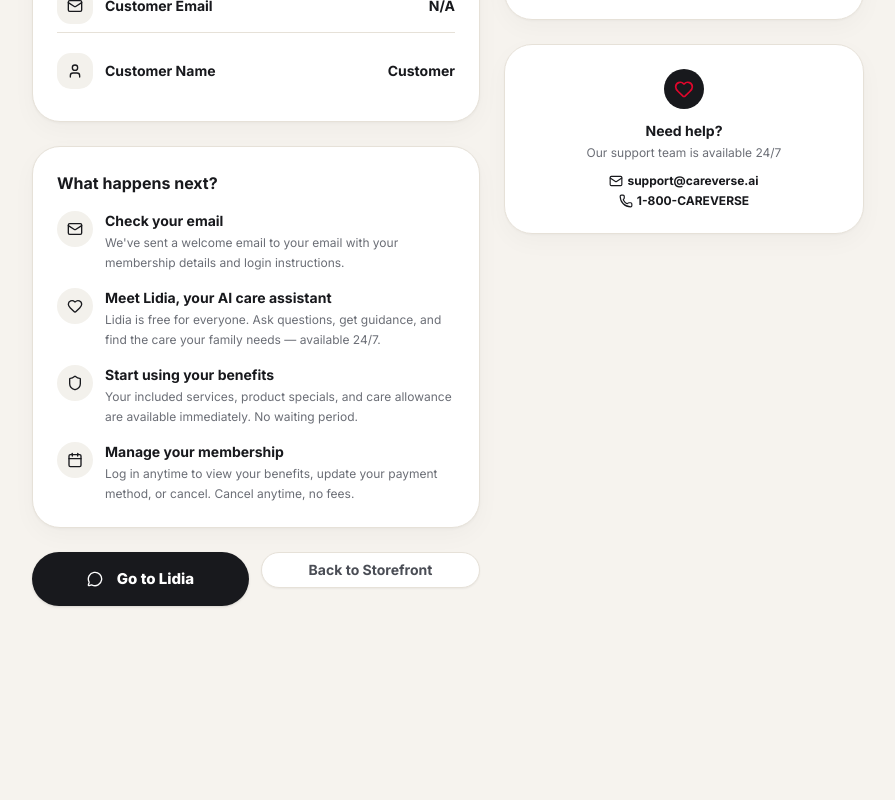
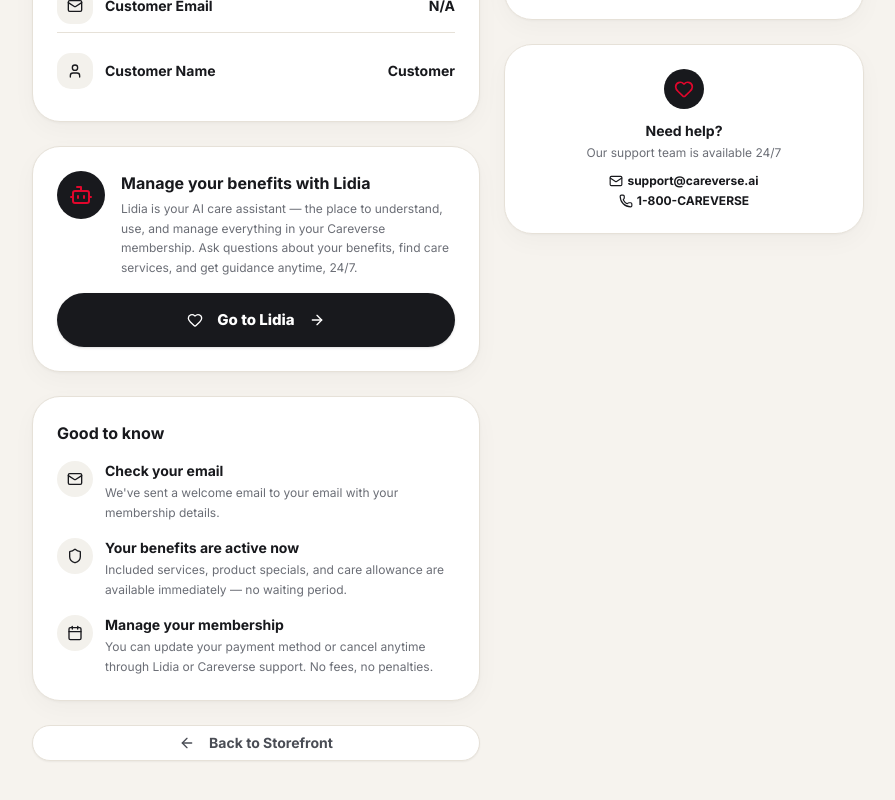
Before and after one commit to ethan5432/careverse-partner-platform, a Next.js app: page /checkout/confirmation in a window 1280 px wide. Shown: the part 676-1476 px from the top of the page, without its empty margins (192-1087 px from the left). Before the commit the page ends 1330 px from the top, so only its background shows below. Built offline with nearby package versions, Linux system fonts and the light colour scheme.

Commit message:
Update confirmation page for Lidia integration

```diff
--- a/src/app/checkout/confirmation/page.tsx
+++ b/src/app/checkout/confirmation/page.tsx
@@ -5,7 +5,7 @@
 import { CareverseMark } from '@/components/shared/CareverseLogo';
 import { Button } from '@/components/ui/button';
 import { Card, CardContent } from '@/components/ui/card';
-import { Check, ArrowLeft, Shield, Mail, Calendar, Package, User, CreditCard, Sparkles, Heart, Phone, MessageCircle } from 'lucide-react';
+import { Check, ArrowLeft, Shield, Mail, Calendar, Package, User, CreditCard, Heart, Phone, MessageCircle, ArrowRight, Bot } from 'lucide-react';
 import { mockProducts, currentPartnerStorefront, currentPartner, mockOrders, mockMemberships } from '@/data/mock';
 import type { MockOrder, MockMembership } from '@/data/mock/types';
 
@@ -163,16 +163,33 @@
               </CardContent>
             </Card>
 
-            {/* Next steps */}
+            {/* Lidia handoff — primary next step */}
+            <Card className="cv-card border-cv-ink">
+              <CardContent className="p-6">
+                <div className="flex items-start gap-4 mb-4">
+                  <div className="flex h-12 w-12 items-center justify-center rounded-2xl bg-cv-ink shrink-0"><Bot className="h-6 w-6 text-cv-red" /></div>
+                  <div>
+                    <h2 className="text-base font-bold text-cv-ink">Manage your benefits with Lidia</h2>
+                    <p className="text-xs text-cv-muted mt-1 leading-relaxed">Lidia is your AI care assistant — the place to understand, use, and manage everything in your Careverse membership. Ask questions about your benefits, find care services, and get guidance anytime, 24/7.</p>
+                  </div>
+                </div>
+                <Button className="cv-btn-primary w-full rounded-full" onClick={() => router.push(`/lidia?membership=${mockMembership?.id || ''}`)}>
+                  <Heart className="h-4 w-4 mr-1.5" />
+                  Go to Lidia
+                  <ArrowRight className="h-4 w-4 ml-1.5" />
+                </Button>
+              </CardContent>
+            </Card>
+
+            {/* Additional info */}
             <Card className="cv-card">
               <CardContent className="p-6">
-                <h2 className="text-base font-bold text-cv-ink mb-4">What happens next?</h2>
+                <h2 className="text-base font-bold text-cv-ink mb-4">Good to know</h2>
                 <div className="space-y-4">
                   {[
-                    { icon: Mail, title: 'Check your email', desc: `We've sent a welcome email to ${order.customerEmail || 'your email'} with your membership details and login instructions.` },
-                    { icon: Heart, title: 'Meet Lidia, your AI care assistant', desc: 'Lidia is free for everyone. Ask questions, get guidance, and find the care your family needs — available 24/7.' },
-                    { icon: Shield, title: 'Start using your benefits', desc: 'Your included services, product specials, and care allowance are available immediately. No waiting period.' },
-                    { icon: Calendar, title: 'Manage your membership', desc: 'Log in anytime to view your benefits, update your payment method, or cancel. Cancel anytime, no fees.' },
+                    { icon: Mail, title: 'Check your email', desc: `We've sent a welcome email to ${order.customerEmail || 'your email'} with your membership details.` },
+                    { icon: Shield, title: 'Your benefits are active now', desc: 'Included services, product specials, and care allowance are available immediately — no waiting period.' },
+                    { icon: Calendar, title: 'Manage your membership', desc: 'You can update your payment method or cancel anytime through Lidia or Careverse support. No fees, no penalties.' },
                   ].map((step, i) => (
                     <div key={i} className="flex items-start gap-3">
                       <div className="flex h-9 w-9 items-center justify-center rounded-xl bg-cv-soft shrink-0">
@@ -189,11 +206,8 @@
             </Card>
 
             <div className="flex flex-col sm:flex-row gap-3">
-              <Button className="cv-btn-primary flex-1 rounded-full" onClick={() => router.push(`/lidia?membership=${mockMembership?.id || ''}`)}>
-                <MessageCircle className="h-4 w-4 mr-1.5" />
-                Go to Lidia
-              </Button>
               <Button variant="outline" className="flex-1 rounded-full border-cv-line font-bold" onClick={() => router.push('/storefront')}>
+                <ArrowLeft className="h-4 w-4 mr-1.5" />
                 Back to Storefront
               </Button>
             </div>
--- a/src/app/checkout/page.tsx
+++ b/src/app/checkout/page.tsx
@@ -7,7 +7,7 @@
 import { Input } from '@/components/ui/input';
 import { Label } from '@/components/ui/label';
 import { Card, CardContent, CardHeader, CardTitle } from '@/components/ui/card';
-import { Check, ArrowLeft, CreditCard, Wallet, Building, Shield, Loader2, AlertCircle, Lock } from 'lucide-react';
+import { Check, ArrowLeft, CreditCard, Wallet, Building, Shield, Loader2, AlertCircle, Lock, Heart, ArrowRight } from 'lucide-react';
 import { mockProducts, currentPartnerStorefront, currentPartner, mockOrders, mockMemberships } from '@/data/mock';
 import type { MockOrder, MockMembership } from '@/data/mock/types';
 import { cn } from '@/lib/utils';
@@ -145,7 +145,22 @@
               <div className="flex justify-between"><span className="text-xs text-cv-muted">Amount</span><span className="text-sm font-bold text-cv-ink">{fmtMoney(completedOrder.amount)}/mo</span></div>
               <div className="flex justify-between"><span className="text-xs text-cv-muted">Email</span><span className="text-sm font-bold text-cv-ink truncate ml-2">{completedOrder.customerEmail}</span></div>
             </div>
-            <Button className="cv-btn-primary w-full rounded-full mb-2" onClick={() => router.push(`/checkout/confirmation?order=${completedOrder.id}&ref=${completedOrder.reference}&membership=${completedMembership?.id || ''}`)}>
+            {/* Primary handoff to Lidia */}
+            <div className="rounded-xl border-2 border-cv-ink p-4 mb-3 text-left">
+              <div className="flex items-center gap-3 mb-2">
+                <div className="flex h-10 w-10 items-center justify-center rounded-xl bg-cv-ink shrink-0"><Heart className="h-5 w-5 text-cv-red" /></div>
+                <div>
+                  <p className="text-sm font-bold text-cv-ink">Manage your benefits with Lidia</p>
+                  <p className="text-xs text-cv-muted">Lidia is your AI care assistant — she'll help you understand, use, and manage your Careverse benefits.</p>
+                </div>
+              </div>
+            </div>
+            <Button className="cv-btn-primary w-full rounded-full mb-2" onClick={() => router.push(`/lidia?membership=${completedMembership?.id || ''}`)}>
+              <Heart className="h-4 w-4 mr-1.5" />
+              Go to Lidia
+              <ArrowRight className="h-4 w-4 ml-1.5" />
+            </Button>
+            <Button variant="outline" className="w-full rounded-full border-cv-line font-bold mb-2" onClick={() => router.push(`/checkout/confirmation?order=${completedOrder.id}&ref=${completedOrder.reference}&membership=${completedMembership?.id || ''}`)}>
               View Confirmation
             </Button>
             <Button variant="outline" className="w-full rounded-full border-cv-line font-bold" onClick={() => router.push('/storefront')}>
```
